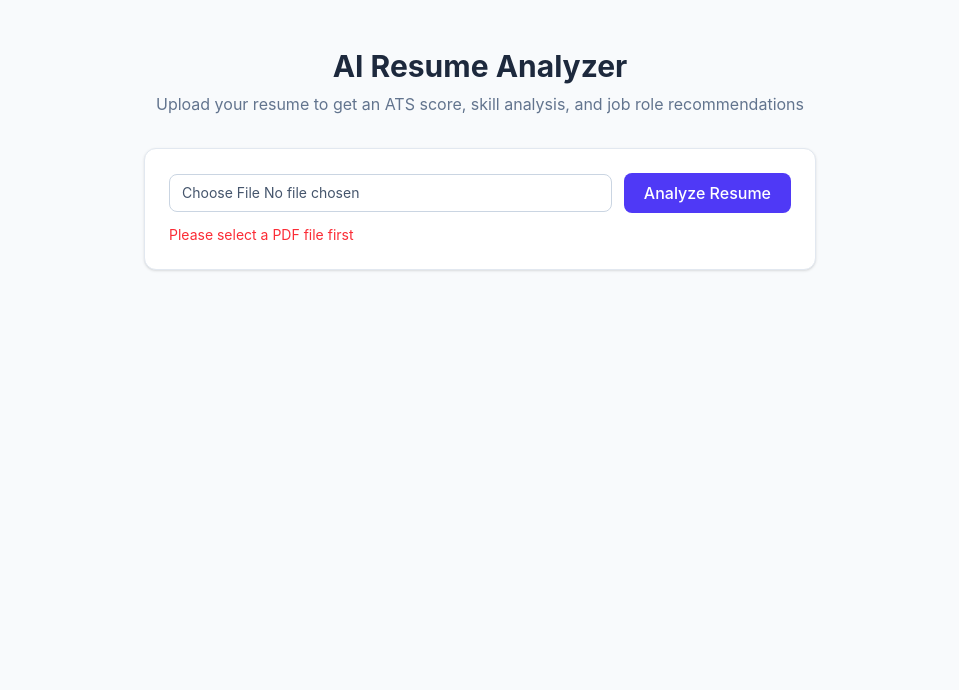
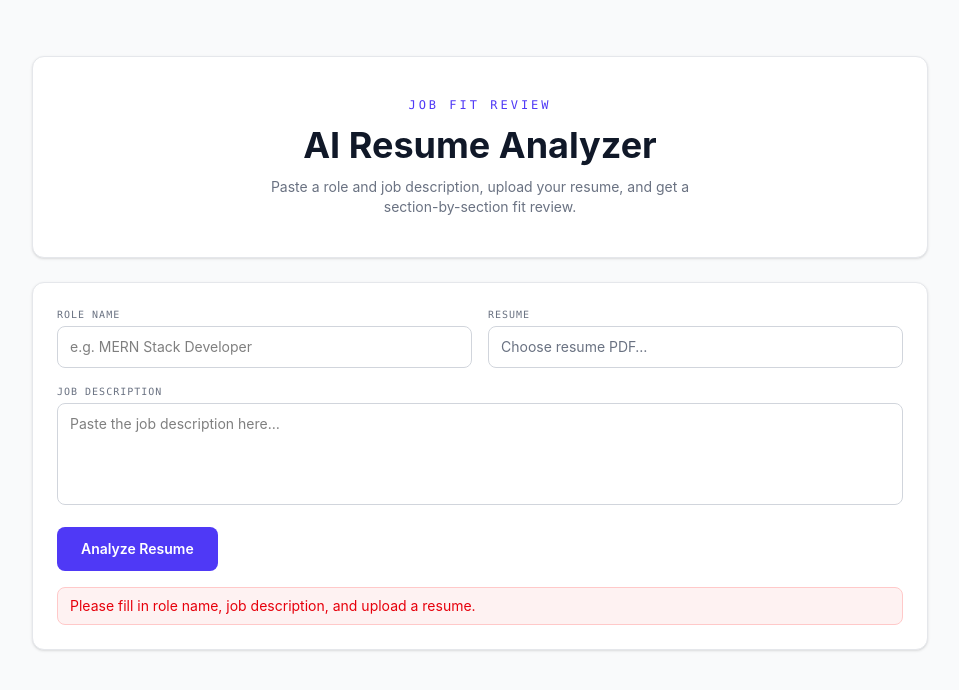
Before and after one commit to TarunUpputuri1/resume-analyzer, a React app in the folder frontend/: page / in a window 1280 px wide. Both pictures are taken after a click on the button "Analyze Resume". Shown: the top 690 px of the page, without its empty margins (160-1119 px from the left). Built offline with nearby package versions, Linux system fonts and the light colour scheme; the HTML template or start-up script is replaced by a standard one.

Commit message:
Add role/JD inputs, expanded analysis, and redesigned UI

```diff
--- a/frontend/src/App.jsx
+++ b/frontend/src/App.jsx
@@ -1,117 +1,234 @@
 import { useState } from 'react';
 import axios from 'axios';
 
+function ScoreCircle({ label, score }) {
+  const radius = 32;
+  const circumference = 2 * Math.PI * radius;
+  const offset = circumference - (score / 100) * circumference;
+
+  return (
+    <div className="flex flex-col items-center">
+      <div className="relative w-20 h-20">
+        <svg className="w-20 h-20 -rotate-90" viewBox="0 0 80 80">
+          <circle cx="40" cy="40" r={radius} fill="none" stroke="#E5E7EB" strokeWidth="6" />
+          <circle
+            cx="40" cy="40" r={radius} fill="none"
+            stroke="#6366F1" strokeWidth="6" strokeLinecap="round"
+            strokeDasharray={circumference}
+            strokeDashoffset={offset}
+            className="ring-progress"
+          />
+        </svg>
+        <div className="absolute inset-0 flex items-center justify-center">
+          <span className="font-mono text-lg font-semibold text-gray-800">{score}</span>
+        </div>
+      </div>
+      <p className="font-mono text-[10px] tracking-widest uppercase mt-2 text-center max-w-[90px] text-gray-500">
+        {label}
+      </p>
+    </div>
+  );
+}
+
+function Card({ title, children }) {
+  return (
+    <div className="bg-white p-5 rounded-xl shadow-sm border border-gray-200 h-full">
+      <p className="font-mono text-xs tracking-widest uppercase mb-3 text-gray-500">
+        {title}
+      </p>
+      {children}
+    </div>
+  );
+}
+
+function Tags({ items, tone }) {
+  const palette = {
+    good: { bg: 'bg-green-50', text: 'text-green-700', border: 'border-green-200' },
+    bad: { bg: 'bg-red-50', text: 'text-red-700', border: 'border-red-200' },
+    neutral: { bg: 'bg-indigo-50', text: 'text-indigo-700', border: 'border-indigo-200' },
+  }[tone];
+
+  return (
+    <div className="flex flex-wrap gap-2">
+      {items.map((item, i) => (
+        <span
+          key={i}
+          className={`text-xs font-medium px-3 py-1.5 rounded-full border ${palette.bg} ${palette.text} ${palette.border}`}
+        >
+          {item}
+        </span>
+      ))}
+    </div>
+  );
+}
+
+function fitLabel(score) {
+  if (score < 50) return { text: 'Bad Match', color: 'text-red-300' };
+  if (score < 80) return { text: 'Fair Match', color: 'text-amber-300' };
+  return { text: 'Perfect Match', color: 'text-green-300' };
+}
+
 function App() {
+  const [roleName, setRoleName] = useState('');
+  const [jobDescription, setJobDescription] = useState('');
   const [file, setFile] = useState(null);
   const [loading, setLoading] = useState(false);
   const [result, setResult] = useState(null);
   const [error, setError] = useState(null);
 
-  const handleFileChange = (e) => {
-    setFile(e.target.files[0]);
-    setResult(null);
-    setError(null);
-  };
-
   const handleSubmit = async () => {
-    if (!file) {
-      setError('Please select a PDF file first');
+    if (!roleName || !jobDescription || !file) {
+      setError('Please fill in role name, job description, and upload a resume.');
       return;
     }
-
     setLoading(true);
     setError(null);
     setResult(null);
 
     const formData = new FormData();
     formData.append('resume', file);
+    formData.append('roleName', roleName);
+    formData.append('jobDescription', jobDescription);
 
     try {
-      //const response = await axios.post('http://localhost:5000/analyze', formData, {
-      //const response = await axios.post('http://localhost:5000/analyze', formData, {
-      const response = await axios.post('https://backend-production-a7c9.up.railway.app/analyze', formData, {
-        headers: { 'Content-Type': 'multipart/form-data' }
-      });
+      const response = await axios.post(
+        'http://localhost:5000/analyze',
+        formData,
+        { headers: { 'Content-Type': 'multipart/form-data' } }
+      );
       setResult(response.data);
     } catch (err) {
       setError('Failed to analyze resume. Please try again.');
-      console.error(err);
     } finally {
       setLoading(false);
     }
   };
 
   return (
-    <div className="min-h-screen bg-slate-50 py-12 px-4">
-      <div className="max-w-2xl mx-auto">
-        <h1 className="text-3xl font-bold text-slate-800 mb-2 text-center">
+    <div className="min-h-screen px-4 py-14 bg-gray-50">
+      <div className="max-w-4xl mx-auto">
+
+        {/* Header */}
+        {/* Header */}
+<div className="bg-white rounded-xl shadow-sm border border-gray-200 text-center mb-6 py-10 px-6">
+  <p className="font-mono text-xs tracking-[0.25em] uppercase mb-3 text-indigo-600">
+    Job Fit Review
+  </p>
+  <h1 className="text-4xl font-bold mb-3 text-gray-900">
     AI Resume Analyzer
   </h1>
-        <p className="text-slate-500 text-center mb-8">
-          Upload your resume to get an ATS score, skill analysis, and job role recommendations
+  <p className="text-sm max-w-md mx-auto text-gray-500">
+    Paste a role and job description, upload your resume, and get a section-by-section fit review.
   </p>
+</div>
 
-        <div className="bg-white rounded-xl shadow-sm border border-slate-200 p-6">
-          <div className="flex flex-col sm:flex-row gap-3 items-center">
+        {/* Inputs */}
+        <div className="bg-white rounded-xl shadow-sm border border-gray-200 p-6 mb-6 relative overflow-hidden">
+          {loading && <div className="scan-line absolute inset-0 pointer-events-none" />}
+
+          <div className="grid sm:grid-cols-2 gap-4 mb-4">
+            <div>
+              <label className="font-mono text-[10px] tracking-widest uppercase mb-1 block text-gray-500">Role Name</label>
               <input
-              type="file"
-              accept=".pdf"
-              onChange={handleFileChange}
-              className="flex-1 text-sm text-slate-600 border border-slate-300 rounded-lg px-3 py-2 w-full"
+                type="text"
+                value={roleName}
+                onChange={(e) => setRoleName(e.target.value)}
+                placeholder="e.g. MERN Stack Developer"
+                className="w-full text-sm rounded-lg px-3 py-2.5 outline-none border border-gray-300 focus:border-indigo-400 focus:ring-2 focus:ring-indigo-100"
               />
+            </div>
+            <div>
+              <label className="font-mono text-[10px] tracking-widest uppercase mb-1 block text-gray-500">Resume</label>
+              <label className="flex items-center text-sm rounded-lg px-3 py-2.5 cursor-pointer truncate border border-gray-300 text-gray-500 hover:border-indigo-400">
+                <input type="file" accept=".pdf" onChange={(e) => setFile(e.target.files[0])} className="hidden" />
+                {file ? file.name : 'Choose resume PDF…'}
+              </label>
+            </div>
+          </div>
+
+          <div className="mb-4">
+            <label className="font-mono text-[10px] tracking-widest uppercase mb-1 block text-gray-500">Job Description</label>
+            <textarea
+              value={jobDescription}
+              onChange={(e) => setJobDescription(e.target.value)}
+              placeholder="Paste the job description here…"
+              rows={4}
+              className="w-full text-sm rounded-lg px-3 py-2.5 outline-none resize-none border border-gray-300 focus:border-indigo-400 focus:ring-2 focus:ring-indigo-100"
+            />
+          </div>
+
           <button
             onClick={handleSubmit}
             disabled={loading}
-              className="bg-indigo-600 hover:bg-indigo-700 disabled:bg-indigo-300 text-white font-medium px-5 py-2 rounded-lg transition w-full sm:w-auto"
+            className="bg-indigo-600 hover:bg-indigo-700 disabled:bg-indigo-300 text-white font-semibold text-sm px-6 py-3 rounded-lg transition w-full sm:w-auto"
           >
-              {loading ? 'Analyzing...' : 'Analyze Resume'}
+            {loading ? 'Reviewing…' : 'Analyze Resume'}
           </button>
-          </div>
 
           {error && (
-            <p className="text-red-500 text-sm mt-3">{error}</p>
+            <p className="text-sm mt-4 px-3 py-2 rounded-lg bg-red-50 text-red-600 border border-red-200">
+              {error}
+            </p>
           )}
         </div>
 
+        {/* Results */}
         {result && (
-          <div className="mt-6 bg-white rounded-xl shadow-sm border border-slate-200 p-6 space-y-6">
-            <div className="text-center">
-              <p className="text-sm text-slate-500 mb-1">ATS Score</p>
-              <p className="text-4xl font-bold text-indigo-600">{result.ats_score}/100</p>
+          <div className="flex flex-col gap-6">
+
+            {/* Score circles */}
+            <div className="flex justify-center gap-10 p-6 rounded-xl shadow-sm border border-gray-200 bg-white">
+              <ScoreCircle label="ATS Score" score={result.ats_score} />
+              <ScoreCircle label="JD Match" score={result.jd_match_percentage} />
+              <ScoreCircle label="Skills Match" score={result.skills_matching_percentage} />
             </div>
 
-            <div>
-              <h3 className="text-sm font-semibold text-slate-700 mb-2">Skills Identified</h3>
-              <div className="flex flex-wrap gap-2">
-                {result.skills_identified.map((skill, i) => (
-                  <span key={i} className="bg-green-50 text-green-700 text-xs font-medium px-3 py-1 rounded-full border border-green-200">
-                    {skill}
-                  </span>
-                ))}
-              </div>
+            {/* Skills row */}
+            <div className="grid sm:grid-cols-2 gap-6">
+              <Card title="Skills Identified">
+                <Tags items={result.skills_identified} tone="good" />
+              </Card>
+              <Card title="Missing Skills">
+                <Tags items={result.missing_skills} tone="bad" />
+              </Card>
             </div>
 
-            <div>
-              <h3 className="text-sm font-semibold text-slate-700 mb-2">Missing Skills</h3>
-              <div className="flex flex-wrap gap-2">
-                {result.missing_skills.map((skill, i) => (
-                  <span key={i} className="bg-red-50 text-red-700 text-xs font-medium px-3 py-1 rounded-full border border-red-200">
-                    {skill}
-                  </span>
+            {/* Review panel - full width */}
+            <Card title="Review & Suggestions">
+              <p className="text-sm leading-relaxed text-gray-700">
+                {result.review}
+              </p>
+            </Card>
+
+            {/* Roles + roadmap row */}
+            <div className="grid sm:grid-cols-2 gap-6">
+              <Card title="Recommended Roles">
+                <Tags items={result.recommended_job_roles} tone="neutral" />
+              </Card>
+              <Card title="Learning Roadmap">
+                <ol className="text-sm space-y-2 list-decimal list-inside text-gray-700">
+                  {result.learning_roadmap.map((step, i) => (
+                    <li key={i}>{step}</li>
                   ))}
-              </div>
+                </ol>
+              </Card>
             </div>
 
+            {/* Fit score footer */}
+            <div className="bg-gray-900 p-6 rounded-xl flex flex-col sm:flex-row items-center justify-between gap-4">
               <div>
-              <h3 className="text-sm font-semibold text-slate-700 mb-2">Recommended Job Roles</h3>
-              <div className="flex flex-wrap gap-2">
-                {result.recommended_job_roles.map((role, i) => (
-                  <span key={i} className="bg-indigo-50 text-indigo-700 text-xs font-medium px-3 py-1 rounded-full border border-indigo-200">
-                    {role}
-                  </span>
-                ))}
+                <p className={`font-mono text-[10px] tracking-widest uppercase mb-1 ${fitLabel(result.estimated_fit_score).color}`}>
+                  Estimated Fit Score · {fitLabel(result.estimated_fit_score).text}
+                </p>
+                <p className="text-xs text-gray-400">
+                  Estimated likelihood of being shortlisted for this role — not a guarantee.
+                </p>
               </div>
+              <p className="font-mono text-3xl font-semibold text-white flex-shrink-0">
+                {result.estimated_fit_score}%
+              </p>
             </div>
+
           </div>
         )}
       </div>
```
Also changed, not shown: 1 other file (tests, documents, lock files or other folders). Lines whose indentation alone changed are shown as unchanged.
